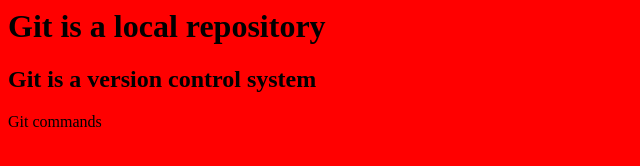
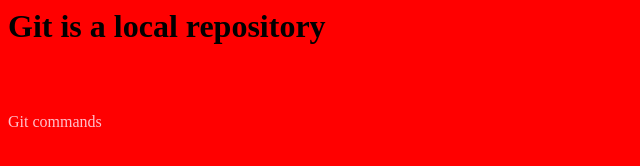
Before and after one commit to Narasimha-143/practice, a plain HTML site: page repo/index.html in a window 1280 px wide. Shown: the whole page, without its empty margins (0-640 px from the left). Drawn offline with Linux system fonts and the light colour scheme.

Commit message:
pink color added to the paragraph tag

```diff
--- a/repo/index.html
+++ b/repo/index.html
@@ -5,7 +5,7 @@
     </head>
     <body bgcolor="red">
         <h1>Git is a local repository</h1>
-        <h2>Git is a version control system</h2>
-        <p>Git commands</p>
+        <h2 style="color:red">Git is a version control system</h2>
+        <p style="color:pink">Git commands</p>
     </body>
 </html>
```
